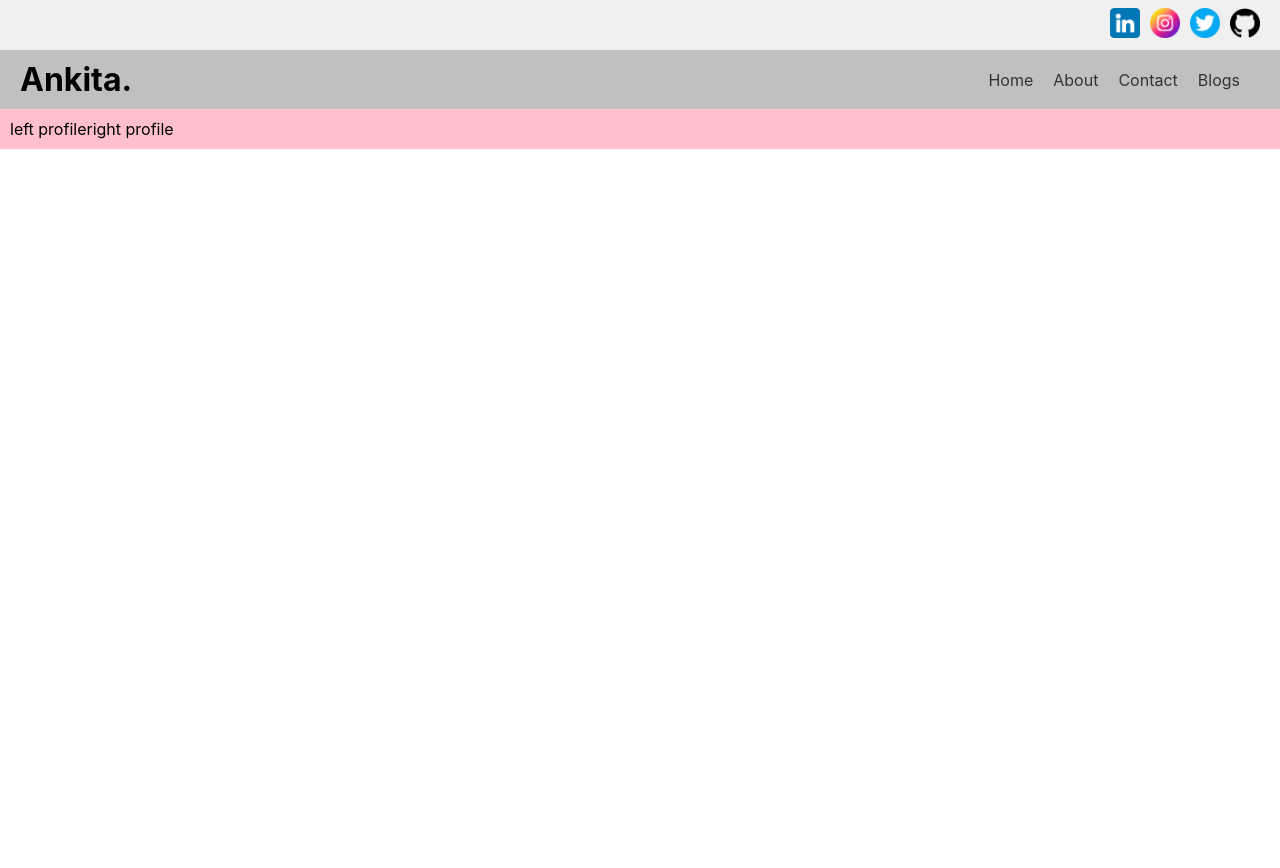
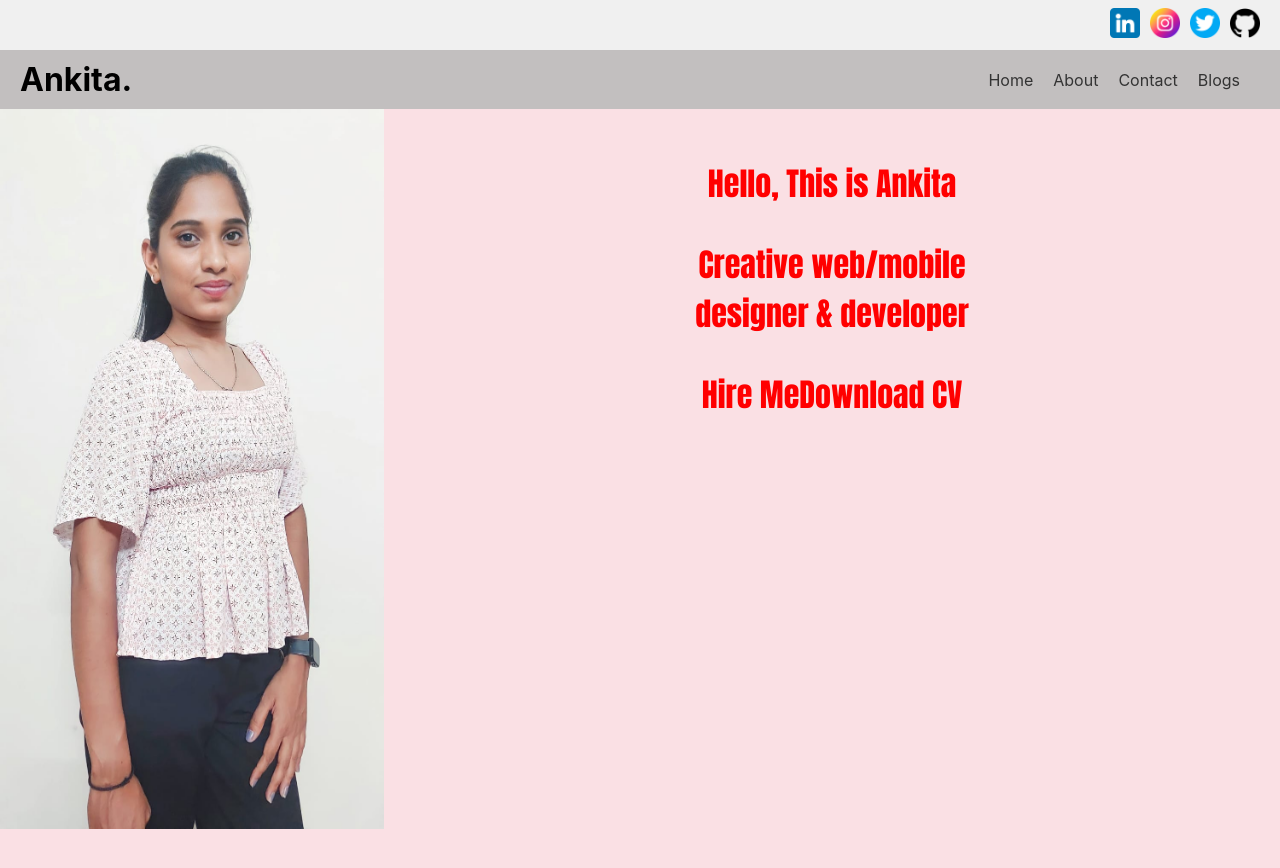
Before and after one commit to Anku-U/my-profile, a React (Create React App) app: page / in a window 1280 px wide. Shown: the top 868 px of the page. Before the commit the page ends 800 px from the top, so only its background shows below. Built offline with nearby package versions, Linux system fonts and the light colour scheme.

Commit message:
home page create with raw html design

```diff
--- a/src/App.css
+++ b/src/App.css
@@ -1,5 +1,6 @@
 .App {
   text-align: center;
+  overflow: hidden;
 }
 
 .App-logo {
--- a/src/App.js
+++ b/src/App.js
@@ -11,7 +11,7 @@ import { HomePage } from './pages/HomePage';
 function App() {
   return (
     <Router>
-      <div>
+      <div className='App'>
         <SocialHeader />
         <Header />
         <Routes>
--- a/src/components/LeftProfile.jsx
+++ b/src/components/LeftProfile.jsx
@@ -1,5 +1,7 @@
 export const LeftProfile = () => {
     return (
-        <div>left profile</div>
+        <div>
+            <img src={require("../assets/images/ankita.jpeg")} />
+        </div>
     )
 }
--- a/src/components/RightProfile.jsx
+++ b/src/components/RightProfile.jsx
@@ -1,5 +1,10 @@
 export const RightProfile = () => {
     return (
-        <div>right profile</div>
+        <div className="right-profile-container">
+            <span className="my-name">Hello, This is Ankita</span>
+            <p>Creative <span>web/mobile</span> <br/> designer & developer</p>
+
+            <a>Hire Me</a><a>Download CV</a>
+        </div>
     )
 }
--- a/src/index.css
+++ b/src/index.css
@@ -1,5 +1,6 @@
 body {
   margin: 0;
+  overflow: hidden;
   font-family: -apple-system, BlinkMacSystemFont, 'Segoe UI', 'Roboto', 'Oxygen',
     'Ubuntu', 'Cantarell', 'Fira Sans', 'Droid Sans', 'Helvetica Neue',
     sans-serif;
--- a/src/pages/HomePage.css
+++ b/src/pages/HomePage.css
@@ -1,9 +1,29 @@
 .profile {
+    overflow: hidden;
     display: flex;
     flex-direction: row;
     width: 100%;
-    height: 80%;
-    background-color: pink;
-    padding: 10px;
-    min-height: 80%;
+    height: 100vh;
+    background-color: rgb(250, 224, 228);
+
+    .left-profile {
+        width: 30%;
+    }
+
+    .right-profile {
+        width: 70%;
+        padding: 50px;
+        font-size: 2em;
+        font-family: Impact, Haettenschweiler, 'Arial Narrow Bold', sans-serif;
+
+        .right-profile-container {
+            color:red;
+
+        }
+    }
 }
+
+img {
+    width: 30vw;
+    height: 90vh;
+}
--- a/src/pages/HomePage.js
+++ b/src/pages/HomePage.js
@@ -5,8 +5,14 @@ import './HomePage.css'
 export const HomePage = () => {
   return (
     <div className="profile">
-      <LeftProfile />
+      <div className="left-profile">
+        <LeftProfile />
+      </div>
+      <div className="right-profile">
       <RightProfile />
+      </div>
+
+
     </div>
   )
 }
```
